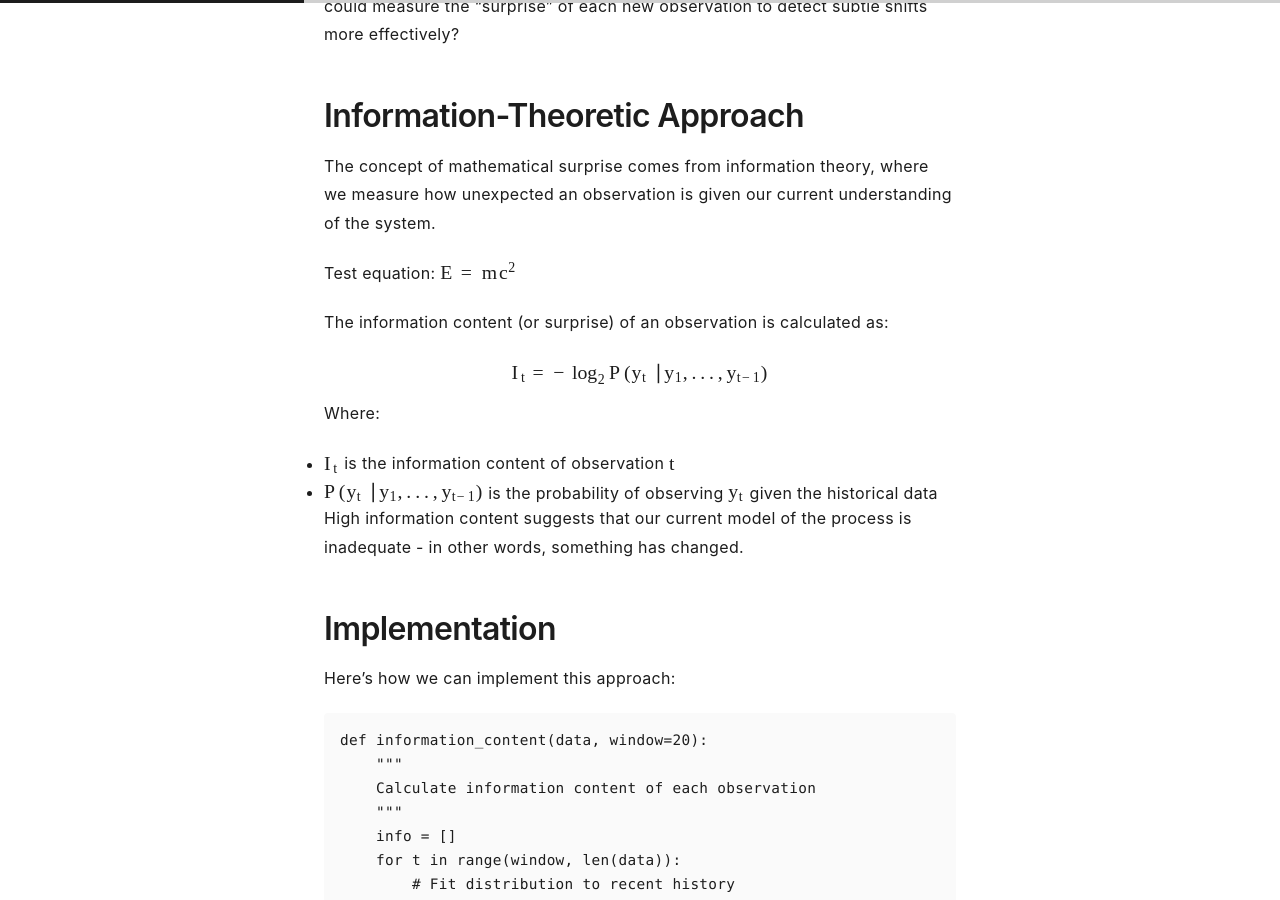
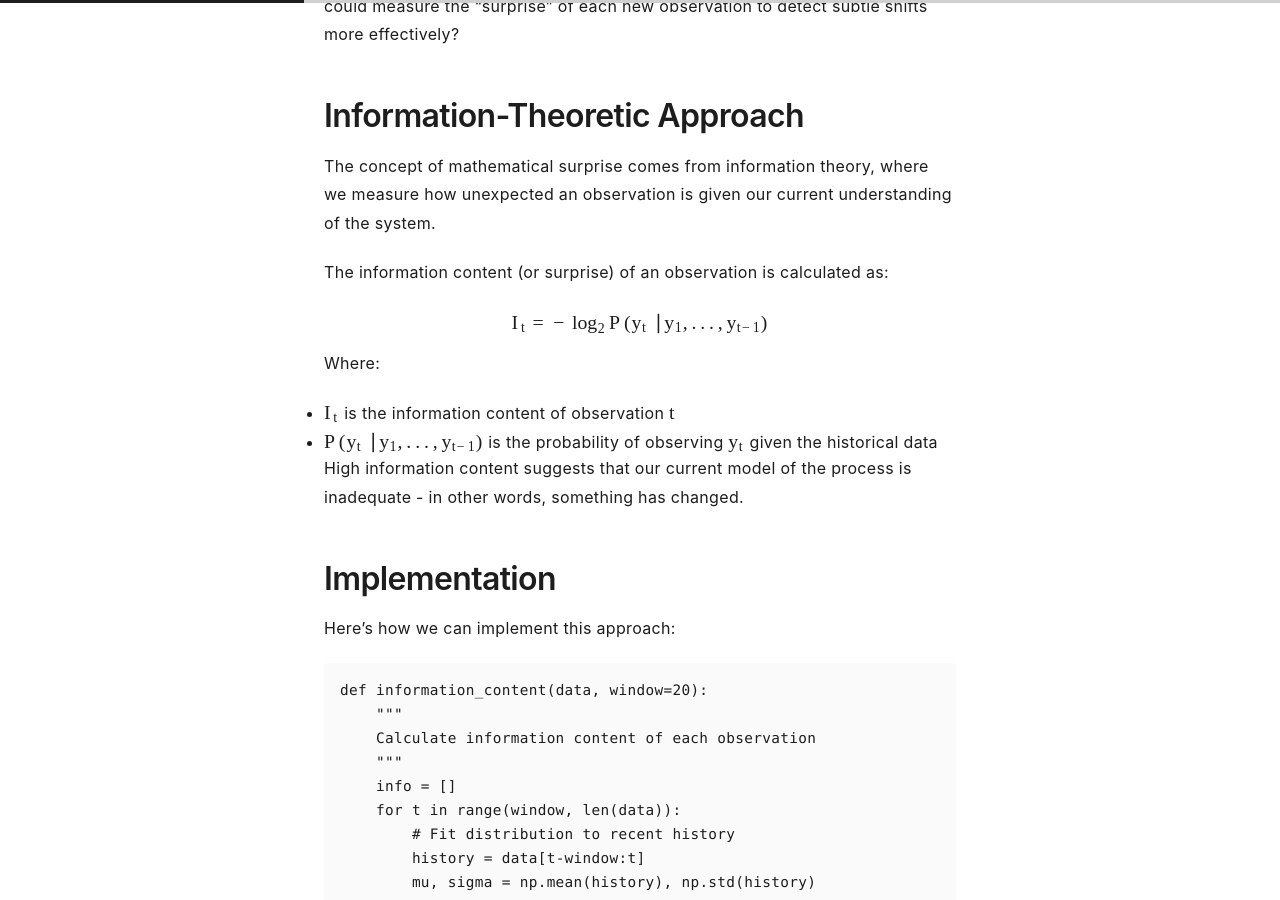
Before and after one commit to HamishFrostLyon/hamishfrostlyon.github.io, a Jekyll site: the page built from _posts/2025-07-08-metric-sensitivity.md, in a window 1280 px wide and 900 px high, scrolled down 742 px. Built offline with Jekyll 4.4.1, drawn with Linux system fonts in a browser that asks for light colours.

Commit message:
Remove test equation from article
🤖 Generated with [Claude Code](https://claude.ai/code)

Co-Authored-By: Claude <noreply@anthropic.com>

```diff
--- a/_posts/2025-07-08-metric-sensitivity.md
+++ b/_posts/2025-07-08-metric-sensitivity.md
@@ -12,8 +12,6 @@ In operations management and quality control, detecting when a process has funda
 ## Information-Theoretic Approach
 
 The concept of mathematical surprise comes from information theory, where we measure how unexpected an observation is given our current understanding of the system.
-
-Test equation: $$E = mc^2$$
 
 The information content (or surprise) of an observation is calculated as:
 
```
